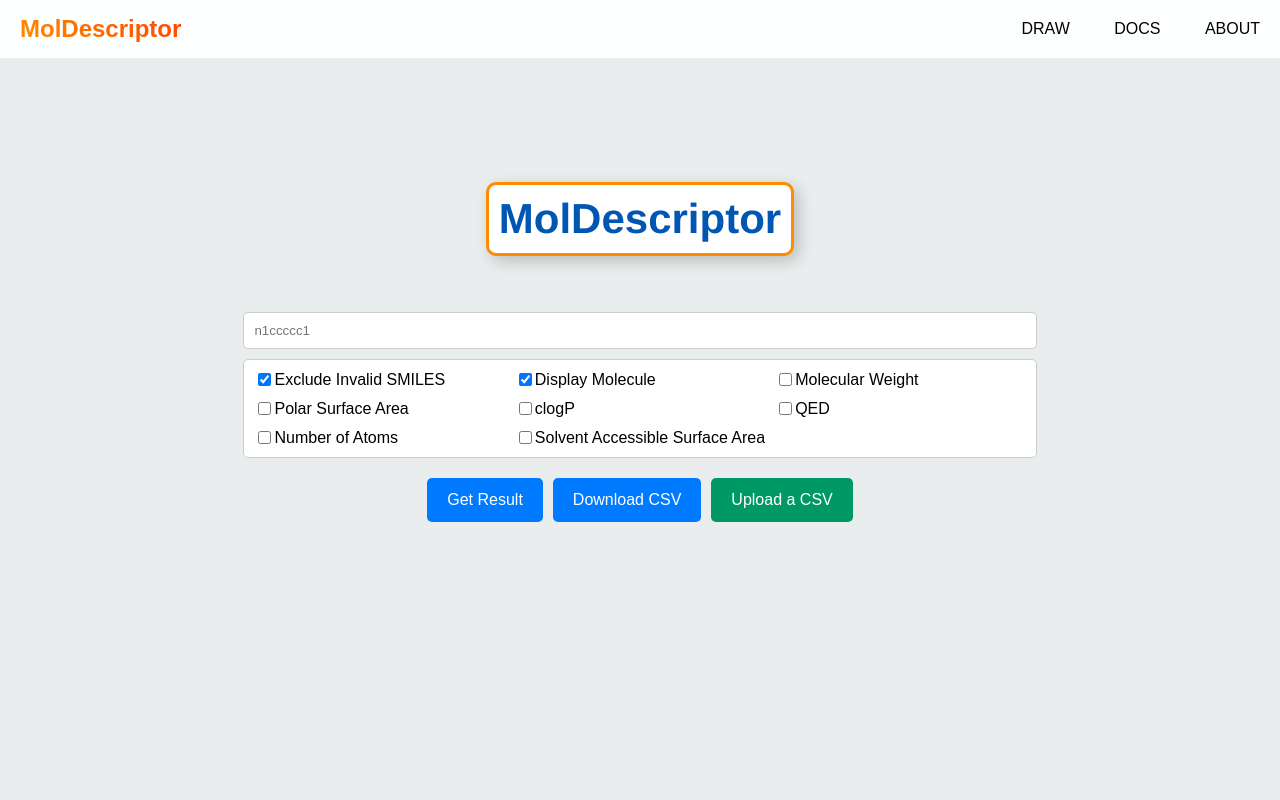
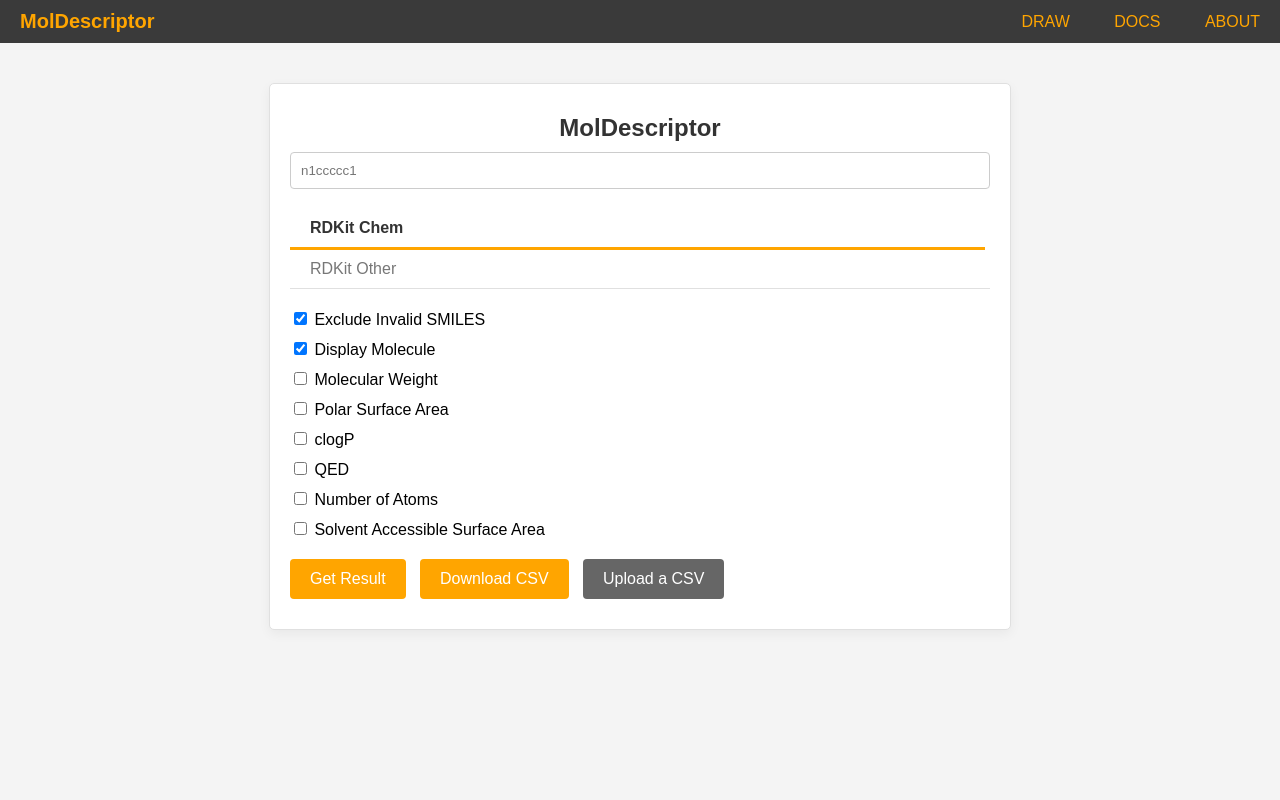
Before and after one commit to masve123/molecule-descriptors-webtool, a Flask app: page / in a window 1280 px wide. Run offline with Flask 3, Linux system fonts and the light colour scheme.

Commit message:
Updated css styling and added tabs

```diff
--- a/app/static/css/styles.css
+++ b/app/static/css/styles.css
@@ -1,235 +1,150 @@
 body, html {
-    justify-content: center;
+    background-color: #f4f4f4;
+    font-family: Arial, sans-serif;
+    margin: 0;
+    padding: 0;
+    height: 100%;
+}
+
+.top-bar {
+    background-color: #3a3a3a;
+    padding: 10px 0;
+    display: flex;
+    justify-content: space-between;
     align-items: center;
-    height: 100vh;
-    margin: 0;
-    background-color: #eaeded;
-    font-family: Arial, sans-serif;
+}
+
+.logo {
+    margin-left: 20px;
+}
+
+.title-link {
+    text-decoration: none;
+    color: #ffa500;
+    font-weight: bold;
+    font-size: 20px;
+}
+
+.links a {
+    color: #ffa500;
+    text-decoration: none;
+    margin: 0 20px;
+}
+
+.links a:hover {
+    text-decoration: underline;
+}
+
+.form-container {
+    background-color: #fff;
+    border: 1px solid #e0e0e0;
+    margin: 40px auto;
+    padding: 20px;
+    max-width: 700px;
+    border-radius: 5px;
+    box-shadow: 0 4px 12px rgba(0, 0, 0, 0.05);
 }
 
 .subheader {
+    color: #333;
+    font-size: 24px;
     font-weight: bold;
-    font-size: 40px;
-    background-color: #ffffff; /* white background */
-    color: #ff8c00; /* Using one color from the gradient */
-    padding: 20px 40px; /* Added spacing around the text */
-    border-radius: 10px; /* Rounded corners for the hexagonal background */
-    box-shadow: 5px 5px 15px rgba(0, 0, 0, 0.2); /* Subtle shadow for depth */
-    position: relative; /* Allows us to position pseudo-elements relative to this element */
+    margin: 10px 0;
+    text-align: center;
 }
 
-.subheader {
-    font-family: 'Helvetica Neue', Arial, sans-serif;
-    font-weight: bold;
-    font-size: 42px;
-    color: #0056b3;
+input[type="text"] {
+    width: 100%;
     padding: 10px;
-    border: 3px solid #ff8c00;
-    display: inline-block;
-    position: relative;
+    border: 1px solid #ccc;
+    border-radius: 4px;
+    box-sizing: border-box;
 }
 
-
-
-
-a.title-link {
-    text-decoration: none;
-    background: linear-gradient(45deg, #ff8c00, #ff4500);
-    -webkit-background-clip: text;
-    background-clip: text;
-    color: transparent;
-    font-size: 24px;
-    font-weight: bold;
+.tabs {
+    border-bottom: 1px solid #e0e0e0;
+    margin-top: 20px;
 }
 
-.form-container {
-    text-align: center;
-    display: flex;
-    flex-direction: column;
-    align-items: center;
-    justify-content: center;
-    min-height: 70vh;
-    overflow-y: auto;
-
+.tab {
+    padding: 10px 20px;
+    cursor: pointer;
+    margin-right: 5px;
+    color: #777;
 }
 
-label[for="inputField"] {
+.tab.active {
+    color: #333;
     font-weight: bold;
-    font-size: 18px;
-    color: #333;
+    border-bottom: 3px solid #ffa500;
+}
+
+.tab-content .checkbox-container {
+    margin-top: 20px;
+}
+
+label {
     display: block;
     margin-bottom: 10px;
 }
 
-input[type="text"] {
-    margin: 10px 0;
-    width: 100%;
-    padding: 10px;
-    border: 1px solid #ccc;
-    border-radius: 5px;
-    box-sizing: border-box;
+.button-group {
+    margin-top: 20px;
+}
+
+input[type="submit"] {
+    background-color: #ffa500;
+    color: #fff;
+    border: none;
+    padding: 10px 20px;
+    cursor: pointer;
+    border-radius: 4px;
+    margin-right: 10px;
 }
 
 
-.checkbox-container {
-    display: grid;
-    grid-template-columns: repeat(3, 1fr);
-    gap: 10px;
-    align-items: center;
-    background-color: #fff;
-    padding: 10px;
-    border: 1px solid #ccc;
-    border-radius: 5px;
-}
-
-/* Style the checkboxes */
-label {
-    display: flex;
-    align-items: center; /* Center checkboxes vertically within their container */
-    white-space: nowrap; /* Prevent text from wrapping */
-    overflow: hidden; /* Hide overflow text */
-    text-overflow: ellipsis; /* Add ellipsis for overflow text */
-}
-
-/* Submit button background */
-input[type="submit"] {
-    background-color: #007bff; /* Dark blue button */
-    color: #fff;
-    border: none;
-    padding: 10px 20px;
-    border-radius: 5px;
-    cursor: pointer;
-    margin-top: 20px; /* Add margin to move the button further down */
-}
-
-input[type="submit"]:hover {
-    background-color: #0056b3; /* Darker blue on hover */
-}
-
-.top-bar {
-    position: relative;
-    z-index: 1000; /* Use a high z-index value */
-    background-color: #fdfefe ; /* Background color for the top bar */
-    color: #000000; /* Text color for links and logo */
-    padding: 15px 0; /* Add padding for spacing */
-    display: flex; /* Use flexbox for layout */
-    justify-content: space-between; /* Center elements horizontally with space in between */
-    align-items: center; /* Center elements vertically */
-}
-
-/* Style the logo or stylized text on the left */
-.logo {
-    font-size: 18px; /* Adjust the font size */
-    font-weight: bold; /* Make it bold if needed */
-    margin-left: 20px; /* Add some spacing from the left edge */
-}
-
-/* Style the centered links */
-.links {
-    text-align: center; /* Center the links horizontally */
-}
-
-.links a {
-    color: #000000; /* Link text color */
-    text-decoration: none; /* Remove underlines */
-    margin: 0 20px; /* Add spacing between links */
-}
-
-.links a:hover {
-    text-decoration: underline; /* Add underline on hover */
-}
-
-/* Science-themed table styles */
-
 table {
-    width: 75%;
+    width: 100%;
+    margin-top: 20px;
     border-collapse: collapse;
-    margin-top: 20px;
-    font-size: 16px; /* Slightly larger text for better readability */
 }
 
 table, th, td {
-    border: 1px solid #d0d0d0;
+    border: 1px solid #e0e0e0;
 }
 
 th, td {
-    padding: 10px 15px;
+    padding: 10px;
     text-align: left;
 }
 
 th {
-    background-color: #e6f7ff; /* A subtle light blue color for the headers */
-    color: #333; /* Darker text for contrast */
-    font-weight: bold;
-    border-bottom: 2px solid #b0b0b0; /* A slightly thicker border at the bottom of the headers */
-}
-
-tbody tr:nth-child(even) {
-    background-color: #f5f5f5; /* A light gray for every other row */
-}
-
-
-
-/* Optional: Add a subtle striped effect for added 'scientific notebook' vibe */
-tbody tr:nth-child(odd) {
-    background-image: linear-gradient(to right, rgba(0, 0, 0, 0.02) 5%, transparent 5%, transparent 90%, rgba(0, 0, 0, 0.02) 90%);
-}
-
-.refreshButton {
-    display: inline-block;
-    background-color: #ddd;
-    color: #333;
-    padding: 10px 20px;
-    border-radius: 5px;
-    text-decoration: none;
-    margin-top: 10px;
-}
-
-.refreshButton:hover {
-    background-color: #ccc;
-}
-
-.file-upload-label, input[type="submit"] {
-    margin: 0;
-    padding: 10px 20px;
-    line-height: 1.5;  /* Adjust accordingly */
-    border: none;
-    font-size: 16px;
-    cursor: pointer;
-    display: inline-flex;
-    justify-content: center;
-    align-items: center;
-    vertical-align: top;
-}
-
-.file-upload-label {
-    background-color: #009966;
-    color: #fff;
-    border-radius: 5px;
-}
-
-.file-upload-label:hover {
-    background-color: #007744;
+    background-color: #f7f7f7;
 }
 
 #csvFile {
     display: none;
 }
 
-input[type="submit"] {
-    background-color: #007bff;
-    color: #fff;
-    border-radius: 5px;
+input[type="submit"], .file-upload-label {
+    box-sizing: border-box;
+    font-size: 16px;
+    line-height: 40px;
+    text-align: center;
+    height: 40px;
+    margin-right: 10px;
+    display: inline-block;
+    padding: 0 20px;
 }
 
-input[type="submit"]:hover {
-    background-color: #0056b3;
+.file-upload-label {
+    background-color: #666;
+    color: #fff;
+    border: none;
+    cursor: pointer;
+    border-radius: 4px;
 }
 
-.button-group {
-    display: flex;
-    align-items: center;
-    justify-content: center;
-    gap: 10px;
-    margin-top: 20px; /* Adjust this value to your liking */
+input[type="submit"]:hover, .file-upload-label:hover {
+    opacity: 0.8;
 }
--- a/app/templates/index.html
+++ b/app/templates/index.html
@@ -24,10 +24,18 @@
     <div class="form-container">
         <h1 class="subheader">MolDescriptor</h1>
         <form action="/identify_molecule" method="post" enctype="multipart/form-data">
+            <input type="text" id="smiles" name="inputField" placeholder="n1ccccc1" required>
+            <br>
+            <!-- Tabs navigation -->
+            <div class="tabs">
+                <div class="tab active" onclick="showTab(event, 'rdkit-chem')">RDKit Chem</div>
+                <div class="tab" onclick="showTab(event, 'rdkit-other')">RDKit Other</div>
+            </div>
 
-            <br>
-            <input type="text" id="smiles" name="inputField" placeholder="n1ccccc1" required>
 
+            <div class="tab-contents"> <!-- Wrapping the contents in a new div -->
+                <!-- RDKit Chem Tab Content -->
+                <div id="rdkit-chem" class="tab-content">
                     <div class="checkbox-container">
                         <label><input type="checkbox" name="excludeInvalid" value="true" checked> Exclude Invalid SMILES</label>
                         <label><input type="checkbox" name="displayOptions" value="Image" checked> Display Molecule</label>
@@ -37,8 +45,18 @@
                         <label><input type="checkbox" name="displayOptions" value="QED"> QED</label>
                         <label><input type="checkbox" name="displayOptions" value="numberOfAtoms"> Number of Atoms</label>
                         <label><input type="checkbox" name="displayOptions" value="FreeSASA"> Solvent Accessible Surface Area</label>
+                    </div>
 
-                <!-- Add other checkboxes here -->
+                </div>
+
+                <!-- RDKit Other Tab Content (just a placeholder for demonstration purposes) -->
+                <div id="rdkit-other" class="tab-content" style="display: none;">
+                    <div class="checkbox-container">
+                        <label><input type="checkbox" name="excludeInvalid" value="true" checked> Exclude Invalid SMILES</label>
+                        <label><input type="checkbox" name="displayOptions" value="Image" checked> Display Molecule</label>
+                        <label><input type="checkbox" name="displayOptions" value="MolecularWeight"> Molecular Weight</label>
+                    </div>
+                </div>
             </div>
             <div class="button-group">
                 <input type="submit" value="Get Result">
@@ -85,8 +103,26 @@
 
 
     </div>
-</body>
+
     <script>
+        function showTab(event, tabId) {
+            // Hide all tab contents
+            var contents = document.querySelectorAll(".tab-content");
+            for (var i = 0; i < contents.length; i++) {
+                contents[i].style.display = 'none';
+            }
+
+            // Deactivate all tabs
+            var tabs = document.querySelectorAll(".tab");
+            for (var i = 0; i < tabs.length; i++) {
+                tabs[i].classList.remove('active');
+            }
+
+            // Show selected tab content and activate the tab
+            document.getElementById(tabId).style.display = 'block';
+            event.target.classList.add('active');
+        }
+
         document.getElementById('csvFile').addEventListener('change', function() {
             if (this.value) {
                 this.form.submit();
@@ -94,5 +130,6 @@
         });
     </script>
 
+</body>
 
 </html>
```
Also changed, not shown: app/static/css/docs.css (+8 -12 lines), app/static/js/script.js (added). Lines whose indentation alone changed are shown as unchanged.
